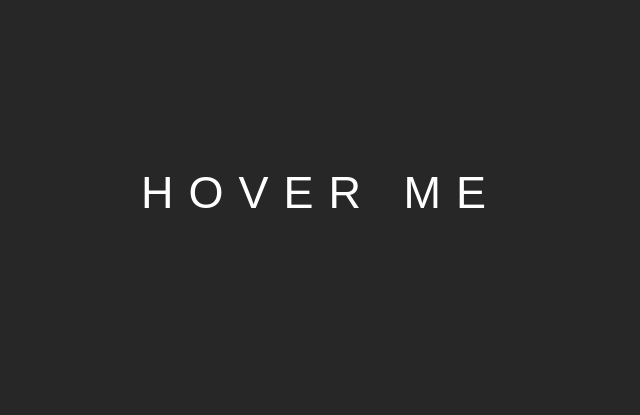
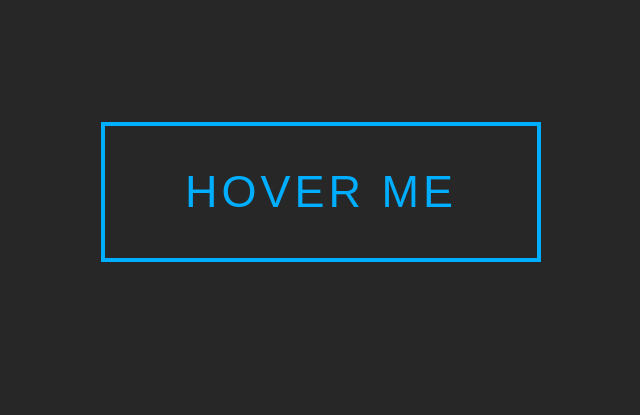
Before and after one commit to viettu2k/button-effects, a plain HTML site: page index.html in a window 1280 px wide. Shown: the part 208-623 px from the top of the page, without its empty margins (319-959 px from the left). Drawn offline with Linux system fonts and the light colour scheme.

Commit message:
wavy button effect

```diff
--- a/index.html
+++ b/index.html
@@ -8,7 +8,7 @@
     <title>Template</title>
     <link rel="icon" type="image/png" href="./favicon.png" />
 
-    <!-- Without <span> -->
+    <!-- Common -->
     <!-- <link rel="stylesheet " href="./styles/rotating_button_effect.css" /> -->
     <!-- <link rel="stylesheet " href="./styles/swipe_button_effect.css" /> -->
     <!-- <link rel="stylesheet " href="./styles/rotating_xy_button_effect.css" /> -->
@@ -24,11 +24,12 @@
     <!-- <link rel="stylesheet " href="./styles/border_swapping_button_effect.css" /> -->
     <!-- <link rel="stylesheet " href="./styles/border_growing_button_effect.css" /> -->
 
-    <!-- With <span> -->
+    <!-- Rarely -->
     <!-- <link rel="stylesheet " href="./styles/three_circles_to_background_button_effect.css" /> -->
     <!-- <link rel="stylesheet " href="./styles/splitted_button_effect.css" /> -->
     <!-- <link rel="stylesheet " href="./styles/first_letter_rotating_button_effect.css" /> -->
-    <link rel="stylesheet " href="./styles/four_borders_growing_button_effect.css" />
+    <!-- <link rel="stylesheet " href="./styles/four_borders_growing_button_effect.css" /> -->
+    <link rel="stylesheet " href="./styles/wavy_button_effect.css" />
 
 
 </head>
@@ -44,7 +45,12 @@
     <!-- first_letter_rotating_button_effect -->
     <!-- <a href=""><span>H</span>over Me</a> -->
     <!-- four_borders_growing_button_effect -->
-    <button>Hover Me<span></span></button>
+    <!-- <button>Hover Me<span></span></button> -->
+    <!-- wavy_button_effect -->
+    <a href="#">
+        Hover Me
+        <div class="wave"></div>
+    </a>
 
     <!--  Script  -->
     <script src="script.js "></script>
--- /dev/null
+++ b/styles/wavy_button_effect.css
@@ -0,0 +1,61 @@
+body {
+    margin: 0;
+    display: flex;
+    justify-content: center;
+    align-items: center;
+    height: 100vh;
+    font-family: sans-serif;
+    background-color: #272727;
+}
+
+a {
+    text-decoration: none;
+    padding: 40px 80px;
+    color: #00aeff;
+    font-size: 45px;
+    letter-spacing: 4px;
+    border: 4px solid #00aeff;
+    text-transform: uppercase;
+    position: relative;
+    overflow: hidden;
+    transition: all 0.5s;
+}
+
+a:hover {
+    color: white;
+}
+
+.wave {
+    position: absolute;
+    width: 100%;
+    height: 100%;
+    left: 0;
+    top: calc(100% + 22px);
+    background-color: #00aeff;
+    transition: all 1s;
+    z-index: -1;
+}
+
+a:hover .wave {
+    top: 0;
+}
+
+.wave:before {
+    content: "";
+    position: absolute;
+    top: -22px;
+    left: 0;
+    width: 100%;
+    height: 22px;
+    background-image: url("../images/wavy_button_effect.png");
+    animation: wavy 0.5s linear infinite;
+}
+
+@keyframes wavy {
+    0% {
+        background-position-x: 0;
+    }
+    100% {
+        background-position-x: 118px;
+    }
+}
```
Also changed, not shown: images/wavy_button_effect.png (added).
